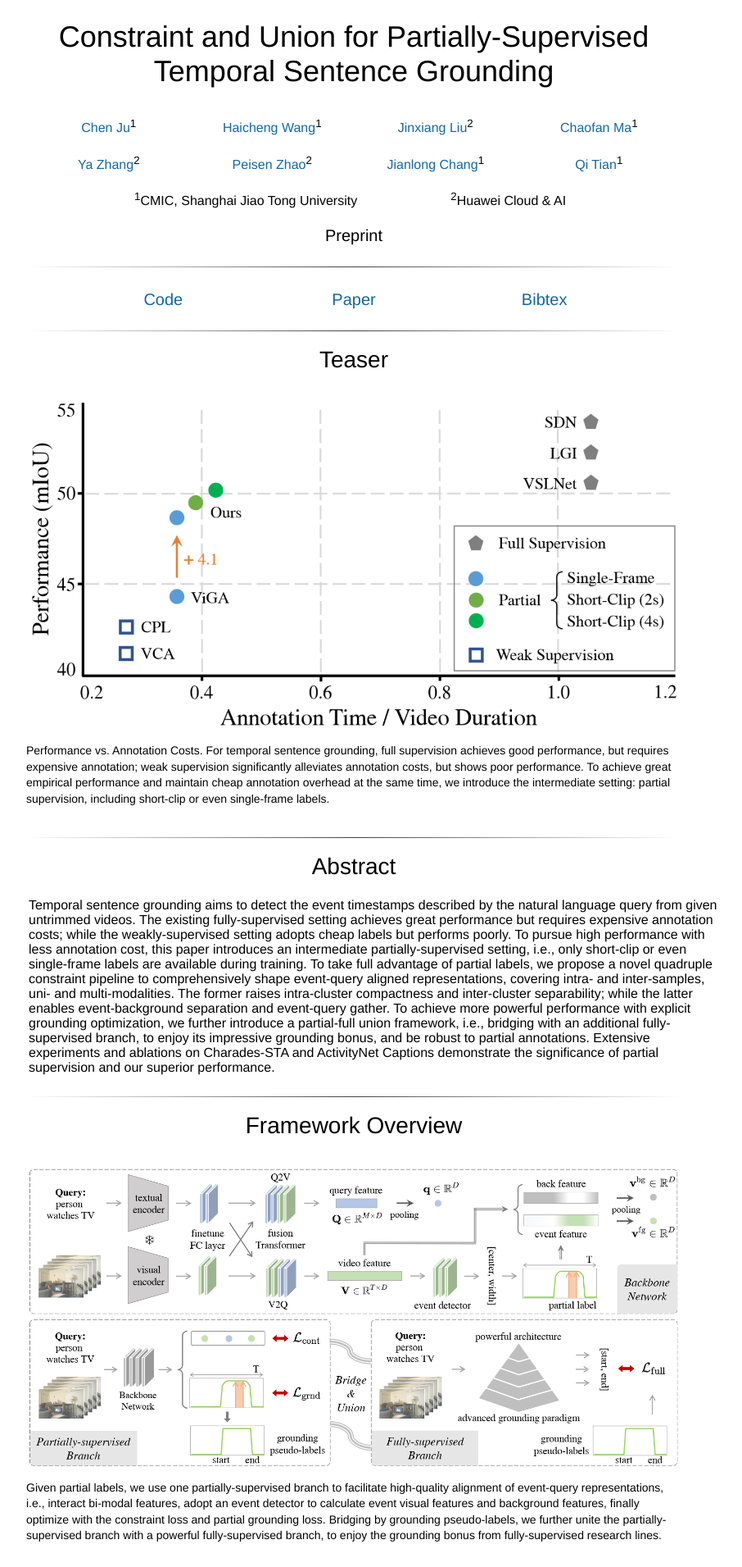
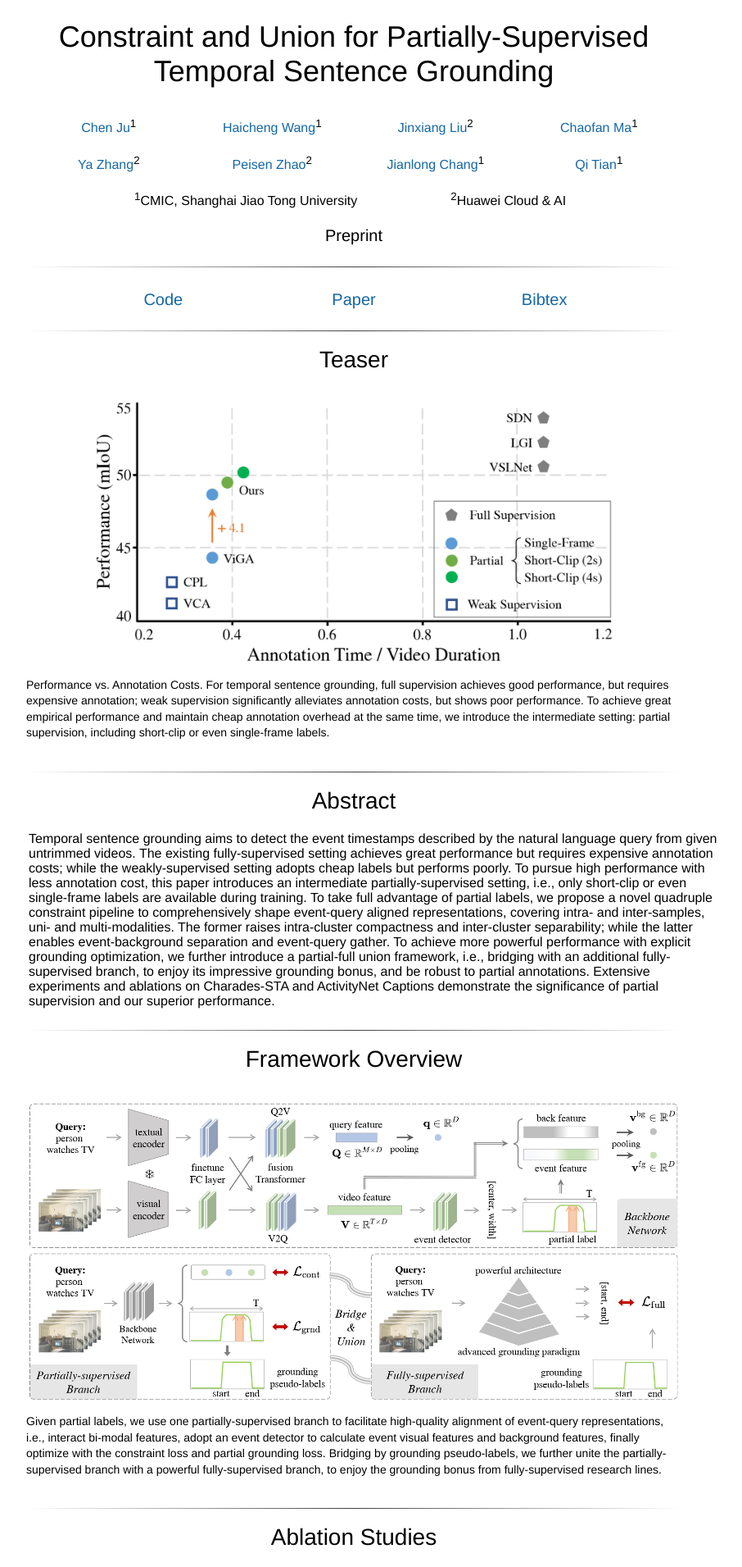
Before and after one commit to ju-chen/Voide1220.github.io, a Jekyll site: the page constraint_union/index.html, which Jekyll copies as it is, in a window 1280 px wide. Shown: the top 1911 px of the page at 82% size, without its empty margins (208-1114 px from the left). Built offline with Jekyll 4.4.1, drawn with Linux system fonts in a browser that asks for light colours; some web fonts are replaced.

Commit message:
Update index.html

```diff
--- a/constraint_union/index.html
+++ b/constraint_union/index.html
@@ -307,7 +307,7 @@
           <div class="container">
 	    <div class="row">
 	      <center>
-	        <img src="./image/intro.PNG" alt="alt text" style="width: 100%; object-fit: cover; max-width:100%;"></a>
+	        <img src="./image/intro.PNG" alt="alt text" style="width: 80%; object-fit: cover; max-width:80%;"></a>
 	      </center>
 
 	      </div>
```
